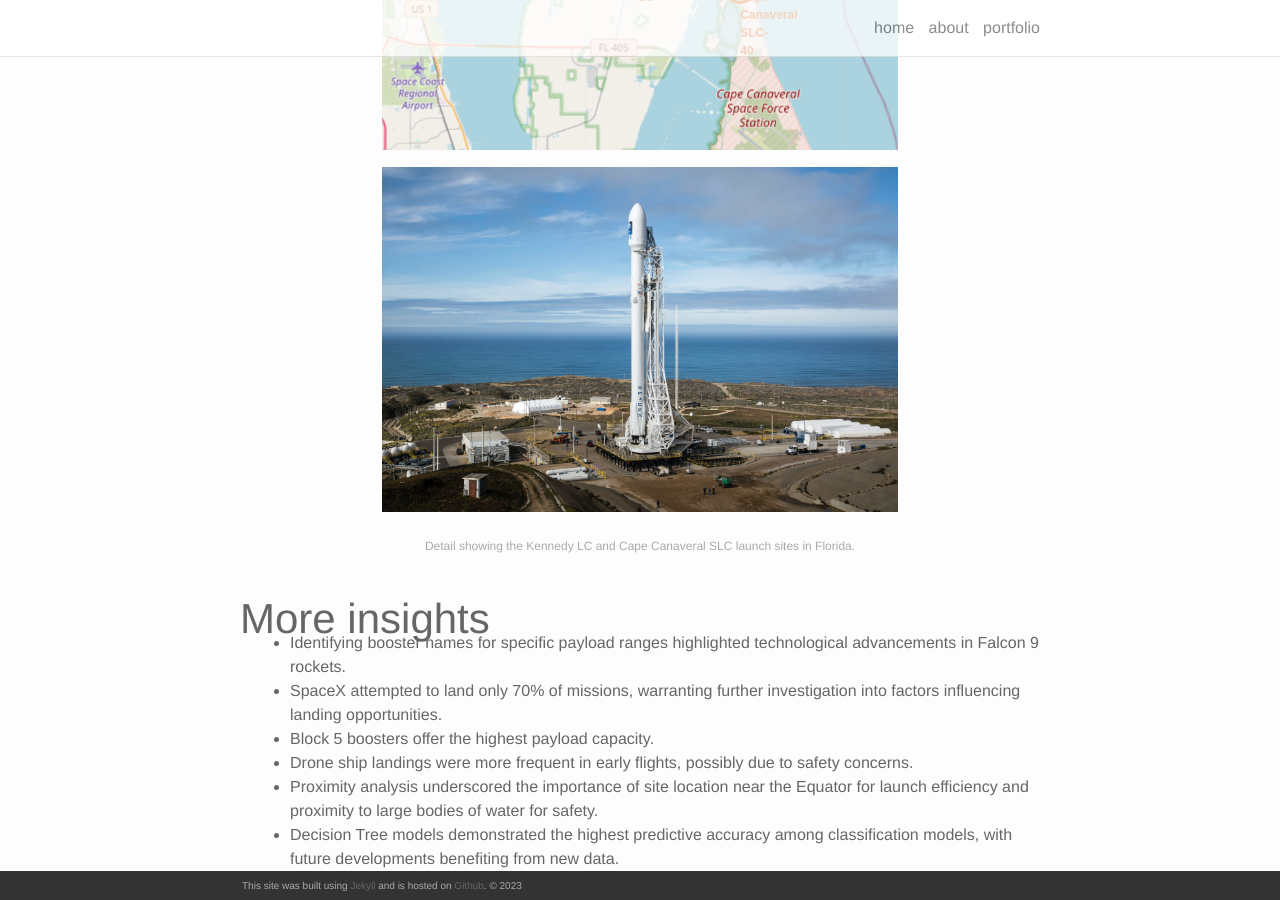
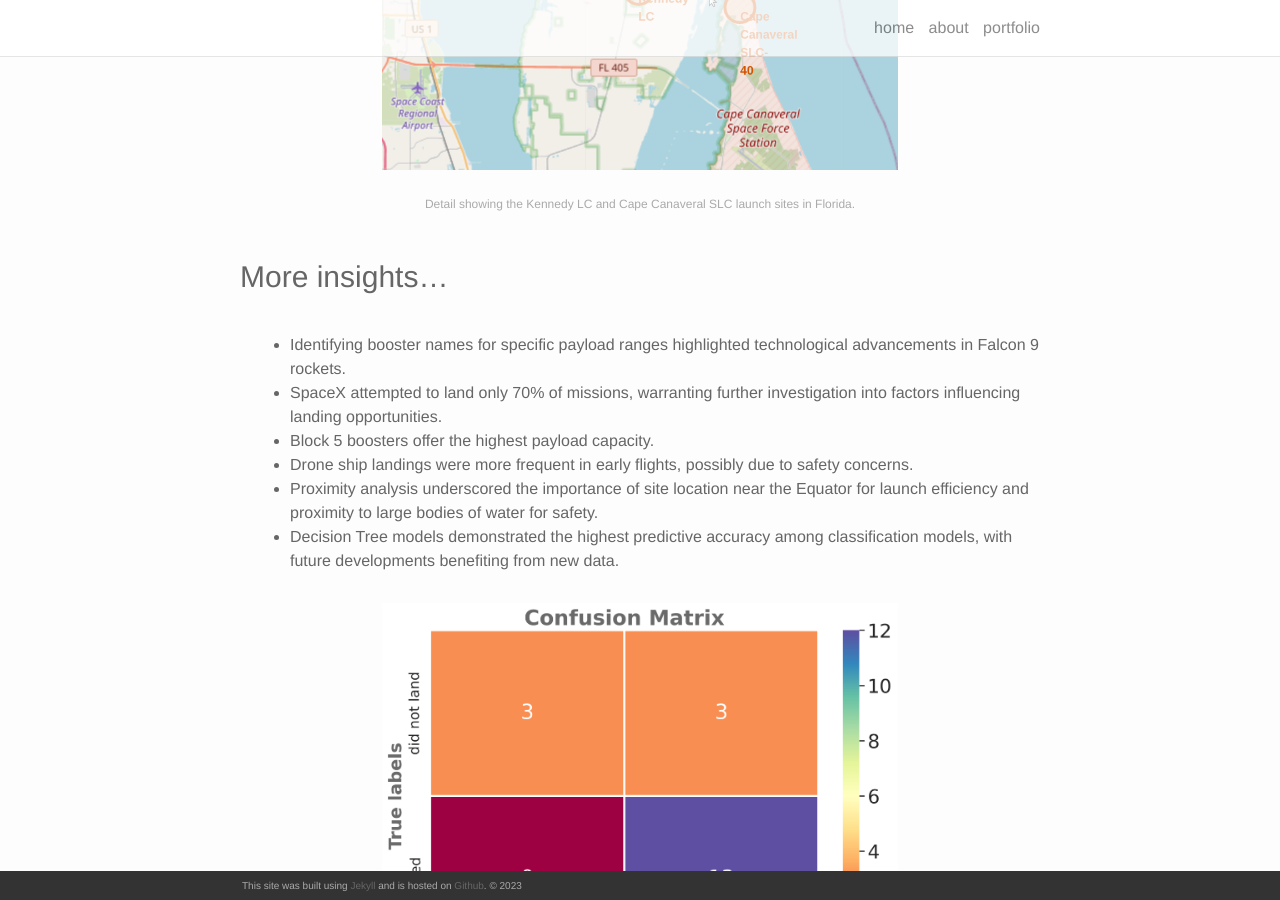
Before and after one commit to Al-1n/Al-1n.github.io, a Jekyll site: the page built from _portfolio/3_project.markdown, in a window 1280 px wide and 900 px high, scrolled down 3614 px. Built offline with Jekyll 4.4.1, drawn with Linux system fonts in a browser that asks for light colours; nearby versions of some CDN libraries.

Commit message:
updated SpaceX project showcase page

```diff
--- a/_portfolio/3_project.markdown
+++ b/_portfolio/3_project.markdown
@@ -37,7 +37,7 @@ Using the tools of Data Science, this project aims to unravel key facets of Spac
 </div>
 <br/>
 
-## Some of the insights drawn from the analysis
+### Some of the insights drawn from the analysis
 <br/>
 From the analysis of the flight density for each launch site it was established that the bulk of the
 SpaceX missions are handled at Florida sites with the Cape Canaveral SLC-40 site at the lead followed
@@ -59,8 +59,8 @@ By analyzing the payload mass range specific to each orbit we deduced that GTO h
 range (between 3000 and 7000 Kg) while ISS has the widest range of payloads. The highest payloads,
 corresponding to VLEO orbits might also be explained by the higher capacity of the latest boosters.
 
-
-## Summary of other insights
+<br/>
+### Summary of other insights
 <br/>
 (for a full discussion check the full report following the link above)
 <br/>
@@ -73,15 +73,14 @@ corresponding to VLEO orbits might also be explained by the higher capacity of t
 
 <div style='text-align: center;' class='img_row'>
     <img class='col two' src='{{ site.baseurl }}/img/global_detail_Florida.png' alt=''/>
-    <img class='col two' src='{{ site.baseurl }}/img/spacex3.jpg' alt=''/>
 </div>
 <div class='col three caption'>
     Detail showing the Kennedy LC and Cape Canaveral SLC launch sites in Florida.
 </div>
 <br/>
 
-## More insights
-
+### More insights...
+<br/>
 * Identifying booster names for specific payload ranges highlighted technological advancements in Falcon 9 rockets.
 * SpaceX attempted to land only 70% of missions, warranting further investigation into factors influencing landing opportunities.
 * Block 5 boosters offer the highest payload capacity.
@@ -91,7 +90,6 @@ corresponding to VLEO orbits might also be explained by the higher capacity of t
 
 <div style='text-align: center;' class='img_row'>
     <img class='col two' src='{{ site.baseurl }}/img/Confusion.png' alt=''/>
-    <img class='col two' src='{{ site.baseurl }}/img/spacex4.jpg' alt=''/>
 </div>
 <div class='col two caption'>
     Evaluation of the highest performing classification model.
```
